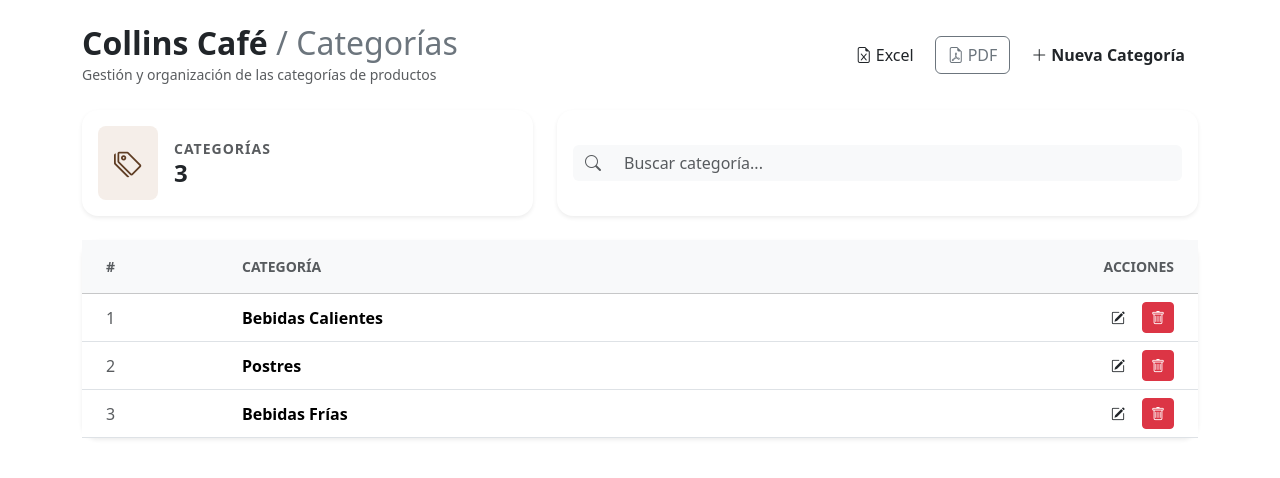
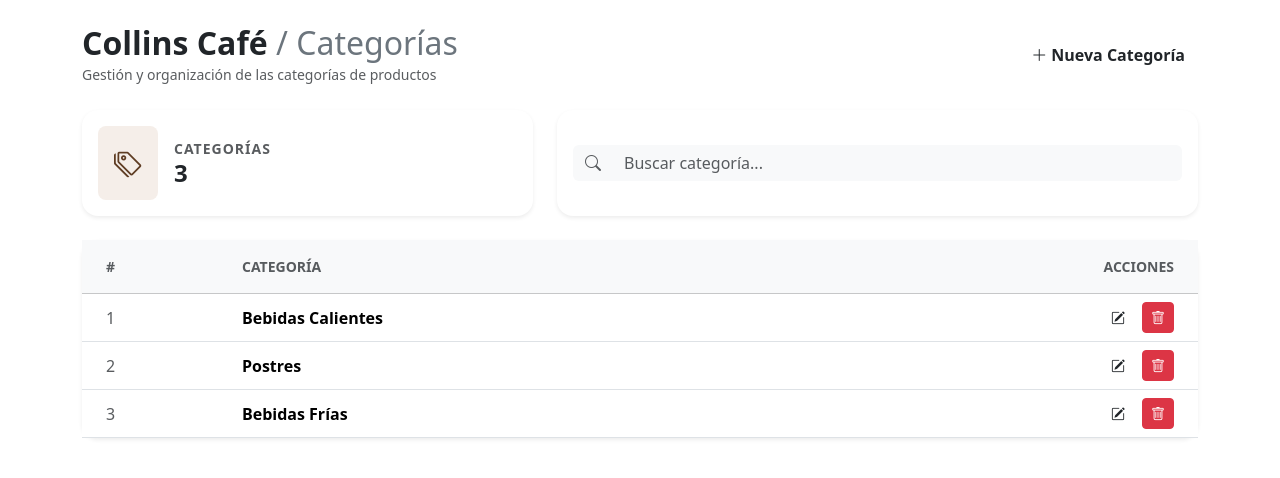
Before and after one commit to DiegoAntonioCaceresAranda/HDGrupo03-Fronted, a React (Vite) app: page / in a window 1280 px wide. Shown: the top 478 px of the page. Built offline with nearby package versions, Linux system fonts and the light colour scheme.

Commit message:
feat: added service EliminarCategoria

```diff
--- a/src/pages/CategoriaPage.tsx
+++ b/src/pages/CategoriaPage.tsx
@@ -1,36 +1,39 @@
-import React, { useState } from "react";
-import categoriesMock from "../data/Categoria";
+import React, { useEffect, useState } from "react";
 import CategoriaForm from "../components/Categoria/CategoriasForm";
+import { catergoriaService } from "../services/CategoriaService";
+import type { Categoria } from "../data/Categoria";
 
 export const Categorias = () => {
 
   // Estado local para poder eliminar categorías de la vista
-  const [categorias, setCategorias] = useState(categoriesMock);
+  const [categorias, setCategorias] = useState<Categoria[]>([]);
 
   // Control del modal
   const [showModal, setShowModal] = useState(false);
 
+  useEffect(() => {
+    cargarCategorias();
+  }, []);
+
+  const cargarCategorias = () => {
+    const data = catergoriaService.listarCategorias();
+    setCategorias(data);
+  }
+
   // Eliminar categoría
   const eliminarCategoria = (id: number, nombre: string) => {
-    if (
-      window.confirm(
-        `¿Estás seguro de que deseas eliminar la categoría: ${nombre}?`
-      )
-    ) {
-      const nuevaLista = categorias.filter(
-        (categoria) => categoria.id !== id
-      );
-
-      setCategorias(nuevaLista);
+    if (window.confirm (
+      `¿Estás seguro de que deseas eliminar la categoría: ${nombre}?`
+    )) {
+      catergoriaService.eliminarCategoria(id);
+      cargarCategorias();
     }
   };
 
   return (
     <div className="container mt-4">
-
       {/* ================= CABECERA ================= */}
       <div className="d-flex flex-column flex-md-row justify-content-between align-items-start align-items-md-center mb-4 gap-3">
-
         <div>
           <h2 className="fw-bold mb-0">
             Collins Café{" "}
@@ -38,27 +41,11 @@ export const Categorias = () => {
               / Categorías
             </span>
           </h2>
-
           <small className="text-muted">
             Gestión y organización de las categorías de productos
           </small>
         </div>
-
         <div>
-          <button
-            className="btn btn-outline-cafe me-2"
-          >
-            <i className="bi bi-file-earmark-excel me-1"></i>
-            Excel
-          </button>
-
-          <button
-            className="btn btn-outline-secondary me-2"
-          >
-            <i className="bi bi-file-earmark-pdf me-1"></i>
-            PDF
-          </button>
-
           <button
             className="btn btn-cafe fw-semibold"
             onClick={() => setShowModal(true)}
@@ -67,120 +54,79 @@ export const Categorias = () => {
             Nueva Categoría
           </button>
         </div>
-
       </div>
 
 
       {/* ================= MÉTRICAS Y BUSCADOR ================= */}
       <div className="row mb-4">
-
         {/* Métrica */}
         <div className="col-md-5 d-flex gap-3 mb-3 mb-md-0">
-
           <div className="card shadow-sm flex-fill border-0 rounded-4">
-
             <div className="card-body py-3 d-flex align-items-center">
-
               <div className="bg-cafe-light p-3 rounded-3 me-3 text-cafe">
                 <i className="bi bi-tags fs-3"></i>
               </div>
-
               <div>
-
                 <small
                   className="text-muted fw-bold d-block"
                   style={{ letterSpacing: "1px" }}
                 >
                   CATEGORÍAS
                 </small>
-
                 <h4 className="mb-0 fw-bold">
                   {categorias.length}
                 </h4>
-
               </div>
-
             </div>
-
           </div>
-
         </div>
-
 
         {/* Buscador */}
         <div className="col-md-7 d-flex">
-
           <div className="card shadow-sm border-0 rounded-4 w-100">
-
             <div className="card-body py-2 d-flex align-items-center gap-3">
-
               <div className="input-group">
-
                 <span className="input-group-text bg-light border-0">
                   <i className="bi bi-search text-muted"></i>
                 </span>
-
                 <input
                   type="text"
                   className="form-control bg-light border-0"
                   placeholder="Buscar categoría..."
                 />
-
               </div>
-
             </div>
-
           </div>
-
         </div>
-
       </div>
-
 
       {/* ================= TABLA ================= */}
       <div className="card shadow-sm border-0 rounded-4">
-
         <div className="card-body p-0">
-
           <table className="table table-hover align-middle mb-0">
-
             <thead className="table-light">
-
               <tr>
-
                 <th className="py-3 ps-4 text-muted small fw-bold">
                   #
                 </th>
-
                 <th className="py-3 text-muted small fw-bold">
                   CATEGORÍA
                 </th>
-
                 <th className="py-3 pe-4 text-muted small fw-bold text-end">
                   ACCIONES
                 </th>
-
               </tr>
-
             </thead>
-
-
             <tbody>
-
               {categorias.map((categoria, index) => (
-
                 <tr key={categoria.id}>
-
                   <td className="ps-4 text-muted">
                     {index + 1}
                   </td>
-
                   <td className="fw-semibold">
                     {categoria.nombre}
                   </td>
-
                   <td className="pe-4 text-end">
-
                     {/* EDITAR */}
                     <button
                       className="btn btn-sm btn-outline-cafe me-2"
@@ -189,8 +135,6 @@ export const Categorias = () => {
                     >
                       <i className="bi bi-pencil-square"></i>
                     </button>
-
-
                     {/* ELIMINAR */}
                     <button
                       className="btn btn-sm btn-danger"
@@ -204,25 +148,16 @@ export const Categorias = () => {
                     >
                       <i className="bi bi-trash"></i>
                     </button>
-
                   </td>
-
                 </tr>
-
               ))}
-
             </tbody>
-
           </table>
-
         </div>
-
       </div>
-
 
       {/* ================= MODAL ================= */}
       {showModal && (
-
         <div
           className="modal fade show d-block"
           tabIndex={-1}
@@ -230,42 +165,26 @@ export const Categorias = () => {
             backgroundColor: "rgba(0, 0, 0, 0.5)"
           }}
         >
-
           <div className="modal-dialog modal-dialog-centered">
-
             <div className="modal-content border-0 rounded-4 shadow">
-
               {/* HEADER */}
               <div className="modal-header border-bottom-0 pb-0">
-
                 <h5 className="modal-title fw-bold text-cafe">
-
                   <i className="bi bi-tags me-2"></i>
-
                   Gestión de Categoría
-
                 </h5>
-
                 <button
                   type="button"
                   className="btn-close"
                   onClick={() => setShowModal(false)}
                 ></button>
-
               </div>
-
-
               {/* BODY */}
               <div className="modal-body">
-
                 <CategoriaForm />
-
               </div>
-
-
               {/* FOOTER */}
               <div className="modal-footer border-top-0 pt-0">
-
                 <button
                   type="button"
                   className="btn btn-light rounded-pill px-4"
@@ -273,7 +192,6 @@ export const Categorias = () => {
                 >
                   Cancelar
                 </button>
-
                 <button
                   type="button"
                   className="btn btn-cafe rounded-pill px-4"
@@ -281,17 +199,11 @@ export const Categorias = () => {
                   <i className="bi bi-cloud-arrow-up me-2"></i>
                   Guardar Categoría
                 </button>
-
               </div>
-
             </div>
-
           </div>
-
         </div>
-
       )}
-
     </div>
   );
 };
```
